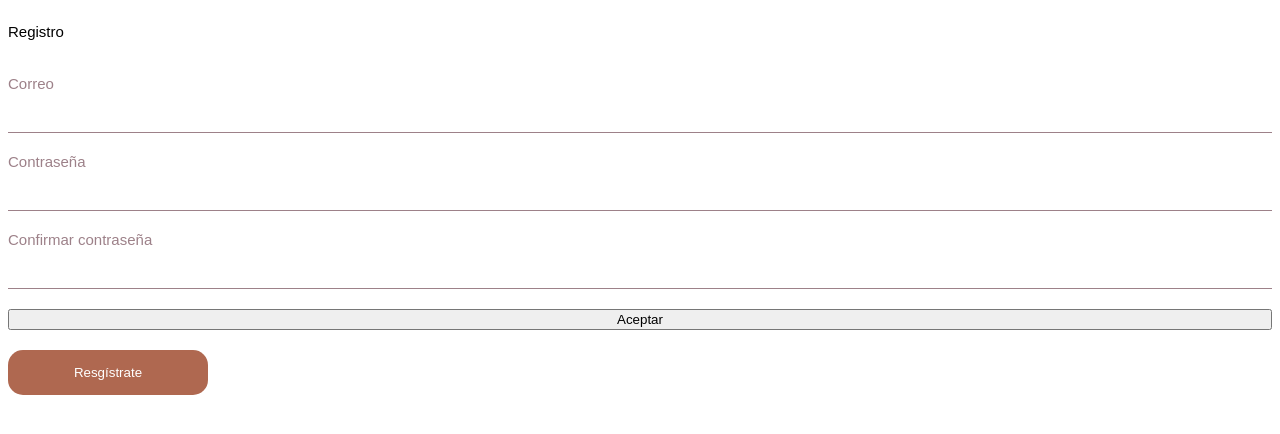
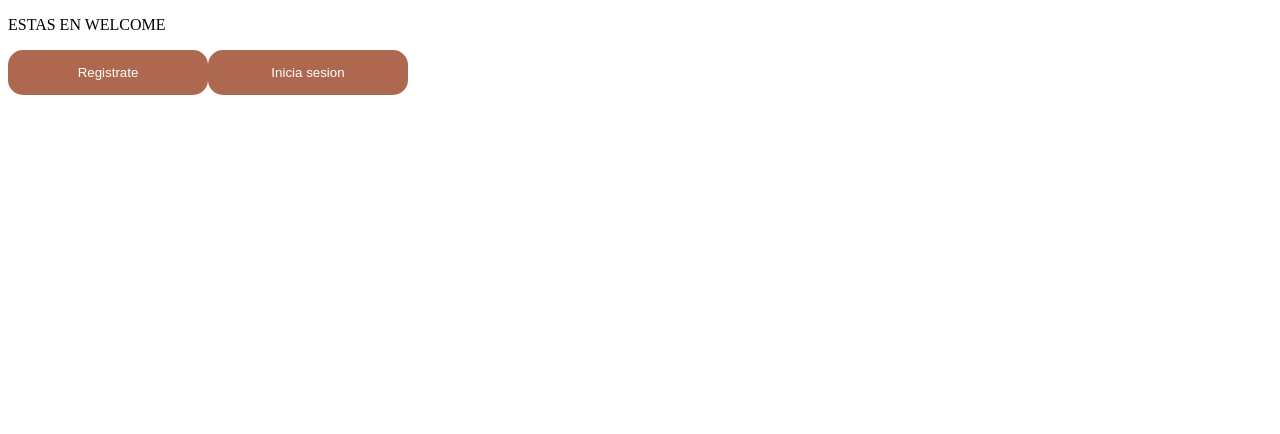
Before and after one commit to DianaMS/Sorority, a React app: page / in a window 1280 px wide. Shown: the top 434 px of the page. Built offline with nearby package versions, Linux system fonts and the light colour scheme.

Commit message:
implementacion de rutas

```diff
--- a/package.json
+++ b/package.json
@@ -8,8 +8,6 @@
     "start": "webpack-dev-server --open --mode development",
     "predeploy": "npm run build",
     "deploy": "gh-pages -d dist"
-
-
   },
   "repository": {
     "type": "git",
--- a/src/components/ButtonRegister.jsx
+++ b/src/components/ButtonRegister.jsx
@@ -1,8 +1,8 @@
 import React from 'react';
 import '../assets/styles/components/ButtonResgister.scss';
 
-const ButtonRegister = () => (
-  <button className='ButtonRegister' type='submit'>Resgístrate</button>
+const ButtonRegister = ({ namebutton }) => (
+  <button className='ButtonRegister' type='submit'>{namebutton}</button>
 );
 
 export default ButtonRegister;
--- /dev/null
+++ b/src/containers/Home.jsx
@@ -0,0 +1,9 @@
+import React from 'react';
+
+const Home = () => (
+  <>
+    <p>ESTAS EN HOME</p>
+  </>
+);
+
+export default Home;
--- a/src/containers/Login.jsx
+++ b/src/containers/Login.jsx
@@ -1,22 +1,13 @@
-/* eslint-disable jsx-a11y/label-has-associated-control */
-
 import React from 'react';
+import { Link } from 'react-router-dom';
 import ButtonRegister from '../components/ButtonRegister';
-import '../assets/styles/components/Login.scss';
 
 const Login = () => (
   <>
-    <form>
-      <p>Registro</p>
-      <label htmlFor='email'>Correo</label>
-      <input id='email' type='email' />
-      <label htmlFor='password'>Contraseña</label>
-      <input id='password' type='password' />
-      <label htmlFor='confirm-password'>Confirmar contraseña</label>
-      <input id='confirm-password' type='password' />
-      <button type='submit'>Aceptar</button>
-    </form>
-    <ButtonRegister />
+    <p>ESTAS EN LOGIN</p>
+    <Link to='/home' style={{ textDecoration: 'none' }}>
+      <ButtonRegister namebutton='Inicia sesion' />
+    </Link>
   </>
 );
 
--- /dev/null
+++ b/src/containers/Signup.jsx
@@ -0,0 +1,26 @@
+/* eslint-disable jsx-a11y/label-has-associated-control */
+
+import React from 'react';
+import { Link } from 'react-router-dom';
+import ButtonRegister from '../components/ButtonRegister';
+import '../assets/styles/components/Signup.scss';
+
+const Signup = () => (
+  <>
+    <form>
+      <p>Registro</p>
+      <label htmlFor='email'>Correo</label>
+      <input id='email' type='email' />
+      <label htmlFor='password'>Contraseña</label>
+      <input id='password' type='password' />
+      <label htmlFor='confirm-password'>Confirmar contraseña</label>
+      <input id='confirm-password' type='password' />
+      <button type='submit'>Aceptar</button>
+    </form>
+    <Link to='/home' style={{ textDecoration: 'none' }}>
+      <ButtonRegister namebutton='Registrate' />
+    </Link>
+  </>
+);
+
+export default Signup;
--- /dev/null
+++ b/src/containers/Welcome.jsx
@@ -0,0 +1,17 @@
+import React from 'react';
+import { Link } from 'react-router-dom';
+import ButtonRegister from '../components/ButtonRegister';
+
+const Welcome = () => (
+  <>
+    <p>ESTAS EN WELCOME</p>
+    <Link to='/signup' style={{ textDecoration: 'none' }}>
+      <ButtonRegister namebutton='Registrate' />
+    </Link>
+    <Link to='/login' style={{ textDecoration: 'none' }}>
+      <ButtonRegister namebutton='Inicia sesion' />
+    </Link>
+  </>
+);
+
+export default Welcome;
--- a/src/routes/App.js
+++ b/src/routes/App.js
@@ -1,8 +1,17 @@
 import React from 'react';
+import { BrowserRouter, Route } from 'react-router-dom';
+import Signup from '../containers/Signup';
 import Login from '../containers/Login';
+import Welcome from '../containers/Welcome';
+import Home from '../containers/Home';
 
 const App = () => (
-  <Login />
+  <BrowserRouter>
+    <Route exact path='/' component={Welcome} />
+    <Route exact path='/signup' component={Signup} />
+    <Route exact path='/login' component={Login} />
+    <Route exact path='/home' component={Home} />
+  </BrowserRouter>
 );
 
 export default App;
--- a/webpack.config.js
+++ b/webpack.config.js
@@ -45,6 +45,9 @@ module.exports = {
       },
     ],
   },
+  devServer: {
+    historyApiFallback: true,
+  },
   plugins: [
     new HtmlWebpackPlugin({
       template: './public/index.html',
```
Also changed, not shown: src/assets/styles/components/Home.scss (added), src/assets/styles/components/Signup.scss (renamed from src/assets/styles/components/Login.scss), src/assets/styles/components/Welcome.scss (added), 1 other file (tests, documents, lock files or other folders).
